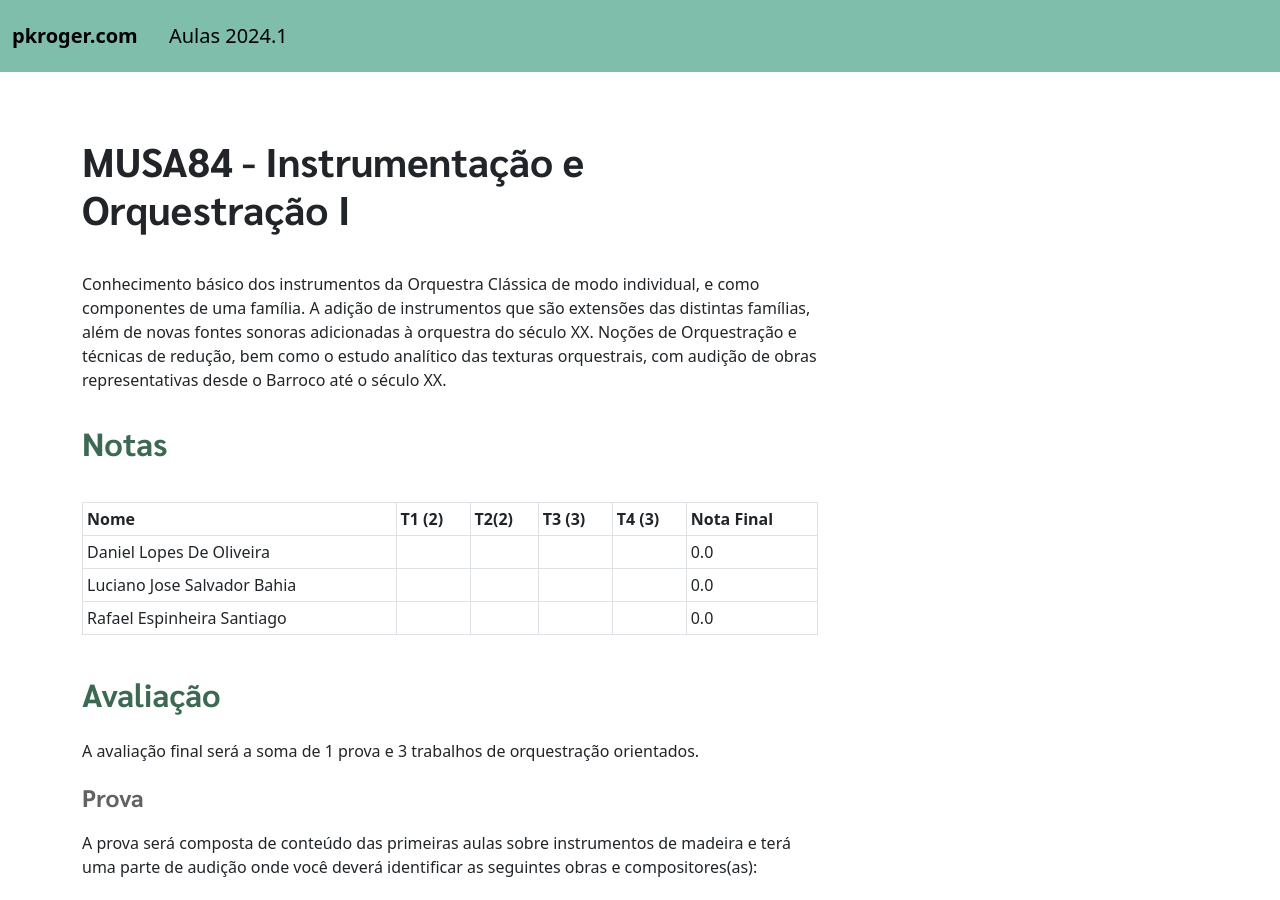
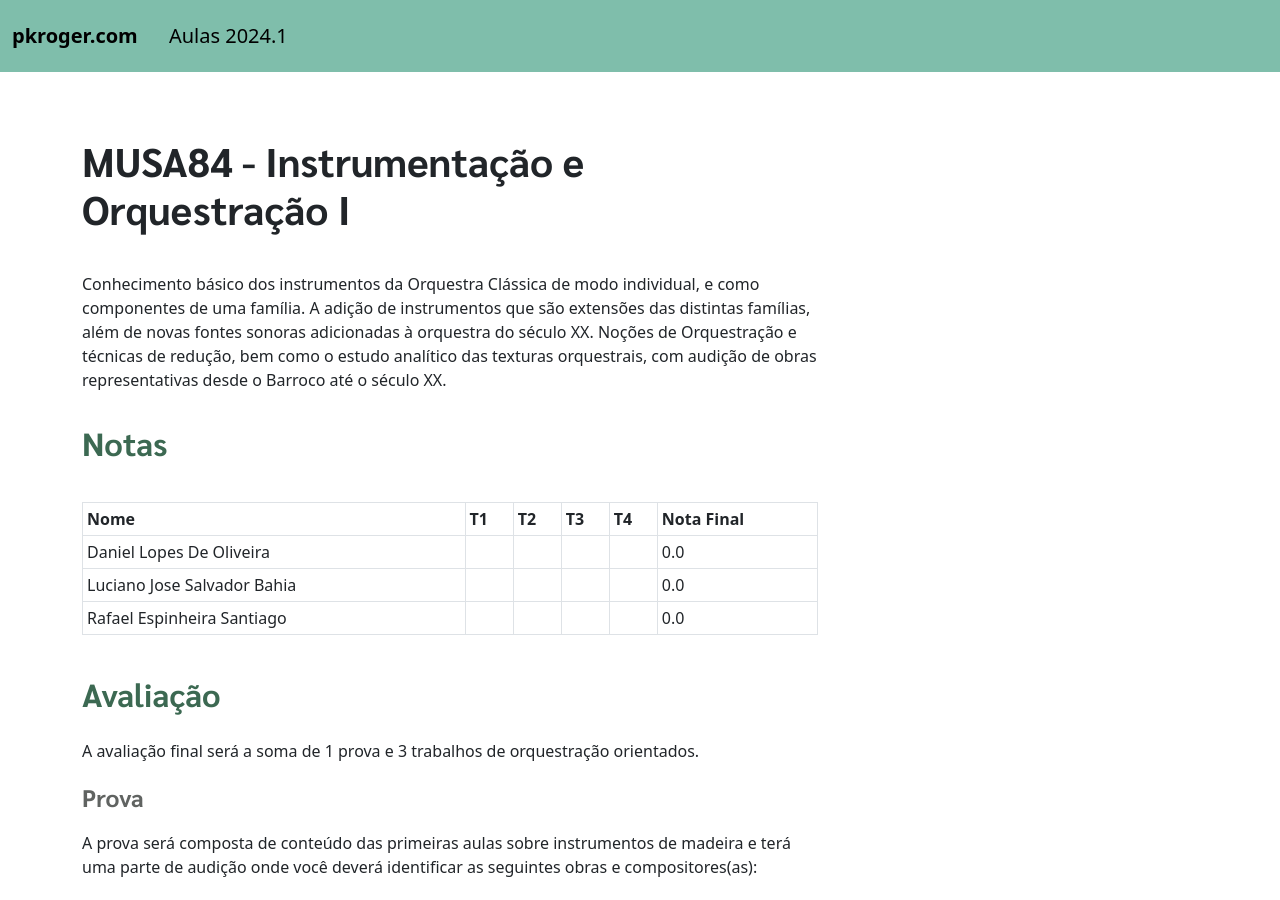
Before and after one commit to pedrokroger/pedrokroger.github.io, a Jekyll site: the page built from pages/musa84-orq1.md, in a window 1280 px wide and 900 px high. Built offline with Jekyll 4.4.1, drawn with Linux system fonts in a browser that asks for light colours; Markdown is read by kramdown in place of the engine named in the settings.

Commit message:
Corrige tabela

```diff
--- a/pages/musa84-orq1.md
+++ b/pages/musa84-orq1.md
@@ -14,11 +14,11 @@ Barroco até o século XX.
 
 ## Notas
 
-| Nome                        | T1 (2) | T2(2) | T3 (3) | T4 (3) | Nota Final |
-|:----------------------------|:-------|:------|:-------|:-------|:-----------|
-| Daniel Lopes De Oliveira    |        |       |        |        | =sum       |
-| Luciano Jose Salvador Bahia |        |       |        |        | =sum       |
-| Rafael Espinheira Santiago  |        |       |        |        | =sum       |
+| Nome                        | T1 | T2 | T3 | T4 | Nota Final |
+|:----------------------------|:---|:---|:---|:---|:-----------|
+| Daniel Lopes De Oliveira    |    |    |    |    | =sum       |
+| Luciano Jose Salvador Bahia |    |    |    |    | =sum       |
+| Rafael Espinheira Santiago  |    |    |    |    | =sum       |
 
 ## Avaliação
 
```
